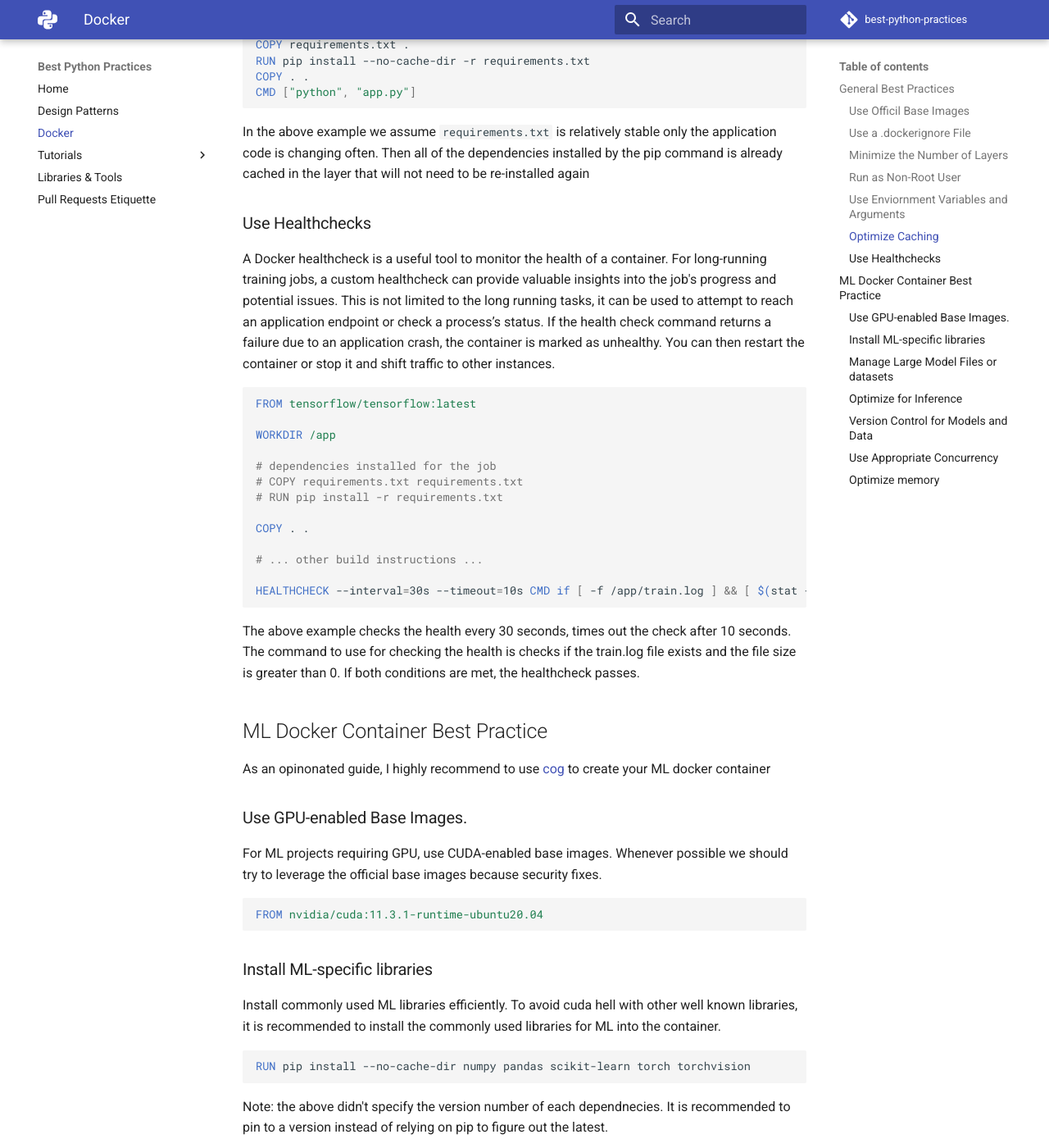
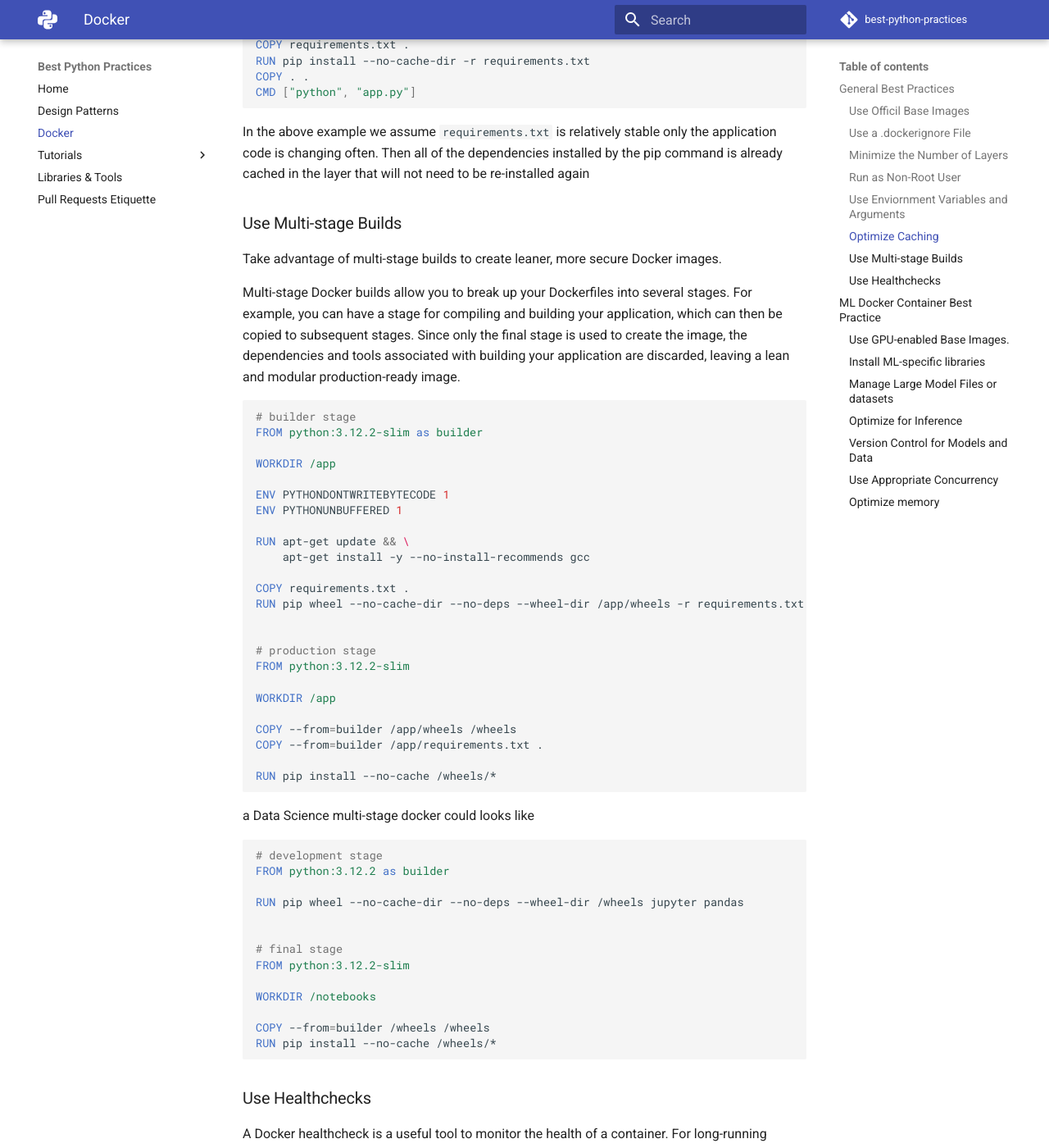
Before and after one commit to felixgao/python-best-practices, an MkDocs documentation site: the page built from docs/docker.md, in a window 1280 px wide and 1400 px high, scrolled down 2766 px. Shown: the whole window at 82% size. Built offline with MkDocs 1.6.1 and Material for MkDocs 9.7.7, drawn with Linux system fonts in a browser that asks for light colours; comment, search, counter and statistics services are not loaded; some of the changed text lies outside the part shown.

Commit message:
updated docker with mutli-stage build

````diff
--- a/docs/docker.md
+++ b/docs/docker.md
@@ -117,6 +117,57 @@
 
 In the above example we assume `requirements.txt` is relatively stable only the application code is changing often. Then all of the dependencies installed by the pip command is already cached in the layer that will not need to be re-installed again
 
+
+### Use Multi-stage Builds
+Take advantage of multi-stage builds to create leaner, more secure Docker images.
+
+Multi-stage Docker builds allow you to break up your Dockerfiles into several stages. For example, you can have a stage for compiling and building your application, which can then be copied to subsequent stages. Since only the final stage is used to create the image, the dependencies and tools associated with building your application are discarded, leaving a lean and modular production-ready image.
+
+```dockerfile
+# builder stage
+FROM python:3.12.2-slim as builder
+
+WORKDIR /app
+
+ENV PYTHONDONTWRITEBYTECODE 1
+ENV PYTHONUNBUFFERED 1
+
+RUN apt-get update && \
+    apt-get install -y --no-install-recommends gcc
+
+COPY requirements.txt .
+RUN pip wheel --no-cache-dir --no-deps --wheel-dir /app/wheels -r requirements.txt
+
+
+# production stage
+FROM python:3.12.2-slim
+
+WORKDIR /app
+
+COPY --from=builder /app/wheels /wheels
+COPY --from=builder /app/requirements.txt .
+
+RUN pip install --no-cache /wheels/*
+```
+
+a Data Science multi-stage docker could looks like
+
+```dockerfile
+# development stage
+FROM python:3.12.2 as builder
+
+RUN pip wheel --no-cache-dir --no-deps --wheel-dir /wheels jupyter pandas
+
+
+# final stage
+FROM python:3.12.2-slim
+
+WORKDIR /notebooks
+
+COPY --from=builder /wheels /wheels
+RUN pip install --no-cache /wheels/*
+```
+
 ###  Use Healthchecks
 
 A Docker healthcheck is a useful tool to monitor the health of a container. For long-running training jobs, a custom healthcheck can provide valuable insights into the job's progress and potential issues. This is not limited to the long running tasks, it can be used to attempt to reach an application endpoint or check a process’s status. If the health check command returns a failure due to an application crash, the container is marked as unhealthy. You can then restart the container or stop it and shift traffic to other instances.
@@ -207,16 +258,16 @@
 FROM python:3.12-slim
 
 # Set environment variables for memory optimization
-ENV PYTHONMALLOC=malloc
-ENV PYTHONMALLOCSTATS=1
-ENV MALLOC_TRIM_THRESHOLD_=100000
-ENV PYTHONHASHSEED=0
-ENV PYTHONASYNCIODEBUG=1
-ENV PYTHONTRACEMALLOC=1
-ENV PYTHONDEVMODE=1
-ENV PYTHONMEMORY=4294967296  # Set memory limit to 4GB
-ENV PYTHONGC=1
-ENV OMP_NUM_THREADS=4
+ENV PYTHONMALLOC=malloc            # Use the standard C malloc allocator
+ENV PYTHONMALLOCSTATS=1            # Enable detailed memory allocation statistics
+ENV MALLOC_TRIM_THRESHOLD_=100000  # Set the minimum block size to trigger memory trimming
+ENV PYTHONHASHSEED=0               # Set a fixed hash seed for deterministic behavior
+ENV PYTHONASYNCIODEBUG=1           # Enable debugging for asyncio
+ENV PYTHONTRACEMALLOC=1            # Enable tracing of memory allocations
+ENV PYTHONDEVMODE=1                # Enable Python's debug mode
+ENV PYTHONMEMORY=4294967296        # Set a 4GB memory limit for Python
+ENV PYTHONGC=1                     # Enable garbage collection
+ENV OMP_NUM_THREADS=4              # Set the number of OpenMP threads to 4
 
 ...
 
````
